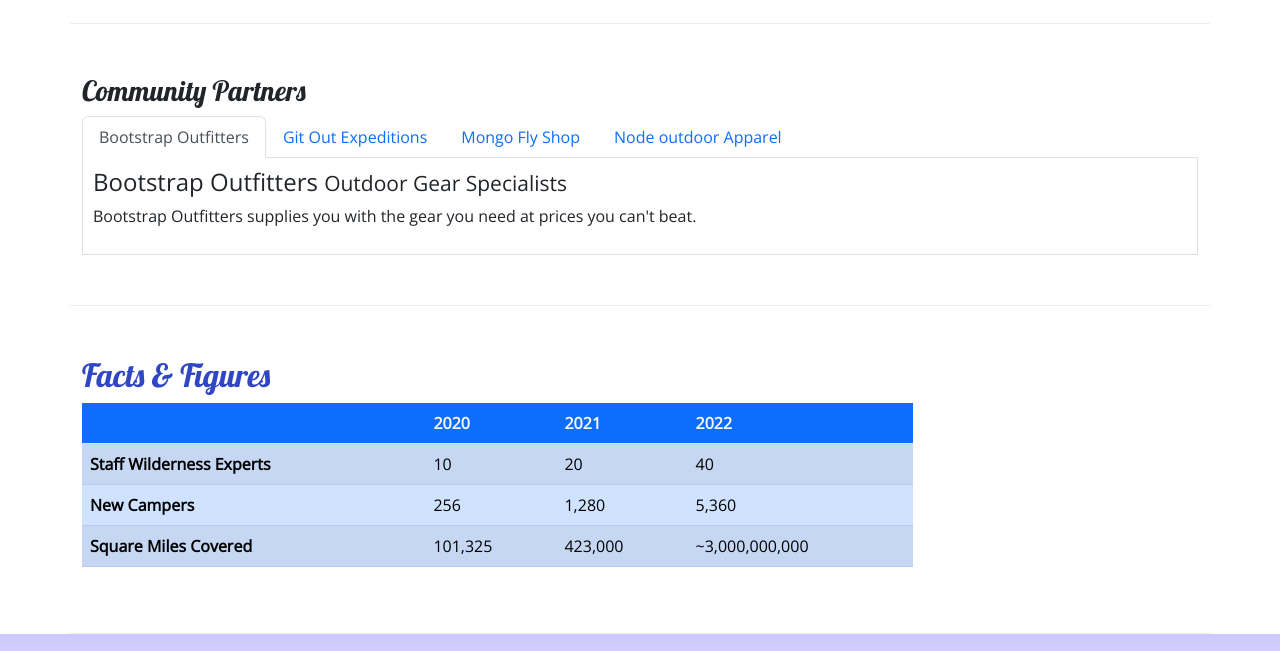
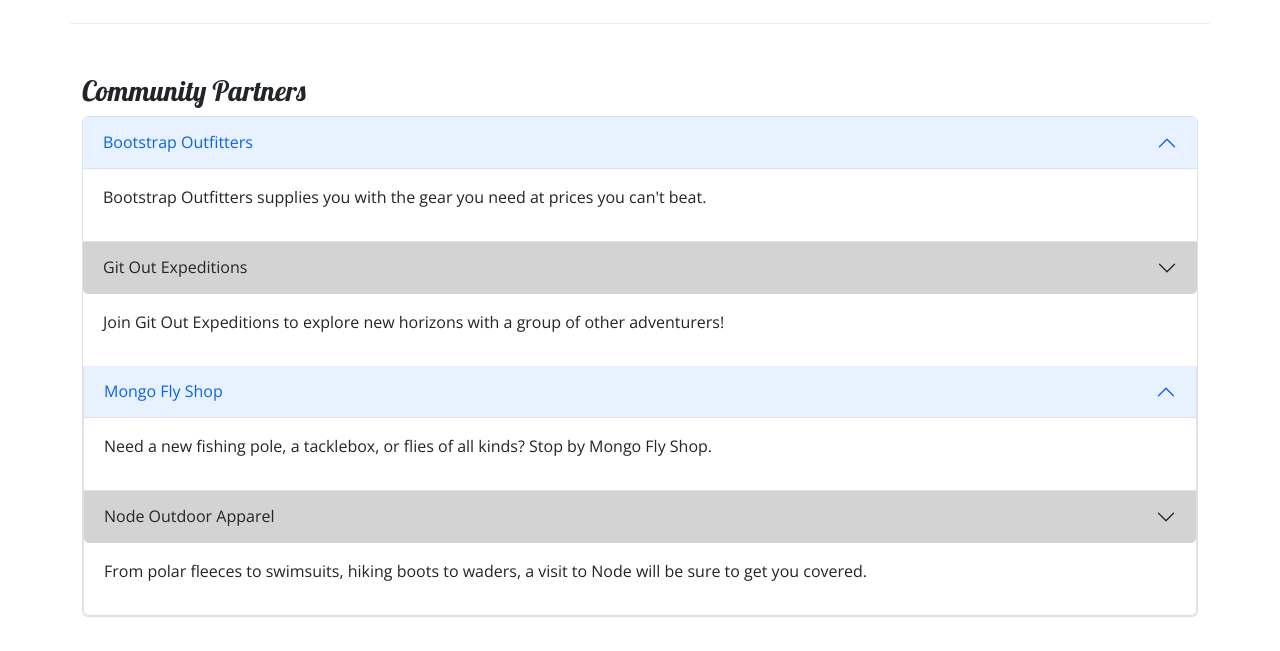
Before and after one commit to damssket/git-test, a plain HTML site: page aboutus.html in a window 1280 px wide. Shown: the part 770-1421 px from the top of the page. Drawn offline with nearby package versions, Linux system fonts and the light colour scheme.

Commit message:
accordion

```diff
--- a/aboutus.html
+++ b/aboutus.html
@@ -102,28 +102,48 @@
         <section class="row row-content">
             <div class="col">
                 <h3>Community Partners</h3>
-                <ul class="nav nav-tabs">
-                    <li class="nav-items"><a class="nav-link active" href="#bootstrap" role="tab" data-bs-toggle="tab">Bootstrap Outfitters</a></li>
-                    <li class="nav-items"><a class="nav-link" href="#git" role="tab" data-bs-toggle="tab">Git Out Expeditions</a></li>
-                    <li class="nav-items"><a class="nav-link" href="#mongo" role="tab" data-bs-toggle="tab">Mongo Fly Shop</a></li>
-                    <li class="nav-items"><a class="nav-link" href="#node" role="tab" data-bs-toggle="tab">Node outdoor Apparel</a></li>
-                </ul>
-                <div class="tab-content">
-                    <div role="tabpanel" class="tab-pane fade show active" id="bootstrap">
-                        <h4>Bootstrap Outfitters <small>Outdoor Gear Specialists</small></h4>
-                        <p class="d-none d-sm-block">Bootstrap Outfitters supplies you with the gear you need at prices you can't beat.</p>
+
+                <div class="accordion" id="accordionExample">
+                    <div class="accordion-item">
+                        <h4 class="accordion-header">
+                            <button class="accordion-button" type="button" data-bs-toggle="collapse" data-bs-target="#bootstrap">Bootstrap Outfitters</button>
+                        </h4>
+                        <div id="bootstrap" class="accordion-collapse collapse show" data-bs-parent="#accordionExample">
+                            <div class="accordion-body d-none d-sm-block">
+                                <p>Bootstrap Outfitters supplies you with the gear you need at prices you can't beat.</p>
+                            </div>
+                        </div>
                     </div>
-                    <div class="tab-pane fade " role="tabpanel" id="git">
-                        <h4>Git Out Expeditions <small>Group Adventure Expeditions</small></h4>
-                        <p class="d-none d-sm-block">Join Git Out Expeditions to explore new horizons with a group of other adventurers!</p>
+                    <div class="accordion-item">
+                        <h4 class="accordion-header">
+                            <button class="accordion-button collapsed" type="button" data-bs-toggle="collapse" data-bs-target="#git">Git Out Expeditions</button>
+                        </h4>
+                        <div id="git" class="accordion-collapse collapse show" data-bs-parent="#accordionExample">
+                            <div class="accordion-body d-none d-sm-block">
+                                <p>Join Git Out Expeditions to explore new horizons with a group of other adventurers!</p>
+                            </div>
+                        </div>
+
+                    <div class="accordion-item">
+                        <h4 class="accordion-header">
+                            <button class="accordion-button collpased" type="button" data-bs-toggle="collapse" data-bs-target="#mongo">Mongo Fly Shop</button>
+                        </h4>
+                        <div class="accordion-collapse collapse show" id="mongo" data-bs-parent="#accordionExample">
+                            <div class="accordion-body d-none d-sm-block">
+                                <p>Need a new fishing pole, a tacklebox, or flies of all kinds? Stop by Mongo Fly Shop.</p>
+                            </div>
+                        </div>
                     </div>
-                    <div role="tabpanel" class="tab-pane fade" id="mongo">
-                        <h4>Mongo Fly Shop <small>Your Neighborhood Fly Fishing Shop</small></h4>
-                        <p class="d-none d-sm-block">Need a new fishing pole, a tacklebox, or flies of all kinds? Stop by Mongo Fly Shop.</p>
-                    </div>
-                    <div role="tabpanel" class="tab-pane fade" id="node">
-                        <h4>Node Outdoor Apparel <small>Outdoor Clothes & Shoes</small></h4>
-                        <p class="d-none d-sm-block">From polar fleeces to swimsuits, hiking boots to waders, a visit to Node will be sure to get you covered.</p>
+
+                    <div class="accordion-item">
+                        <h4 class="accordion-header">
+                            <button class="accordion-button collapsed" type="button" data-bs-toggle="collapse" data-bs-target="#node">Node Outdoor Apparel</button>
+                        </h4>
+                        <div class="accordion-collapse collapse show" data-bs-parent="accordionExample" id="node">
+                            <div class="accordion-body d-none d-sm-block">
+                                <p>From polar fleeces to swimsuits, hiking boots to waders, a visit to Node will be sure to get you covered.</p>
+                            </div>
+                        </div>
                     </div>
                 </div>
             </div>
--- a/css/styles.css
+++ b/css/styles.css
@@ -35,8 +35,8 @@ footer {
     background-color: #901CAD;
 }
 
-.tab-content {
-    border: 1px solid #DDD;
-    border-top: none;
-    padding: 10px;
+
+
+.accordion-button {
+    background-color: #d3d3d3;
 }
```
